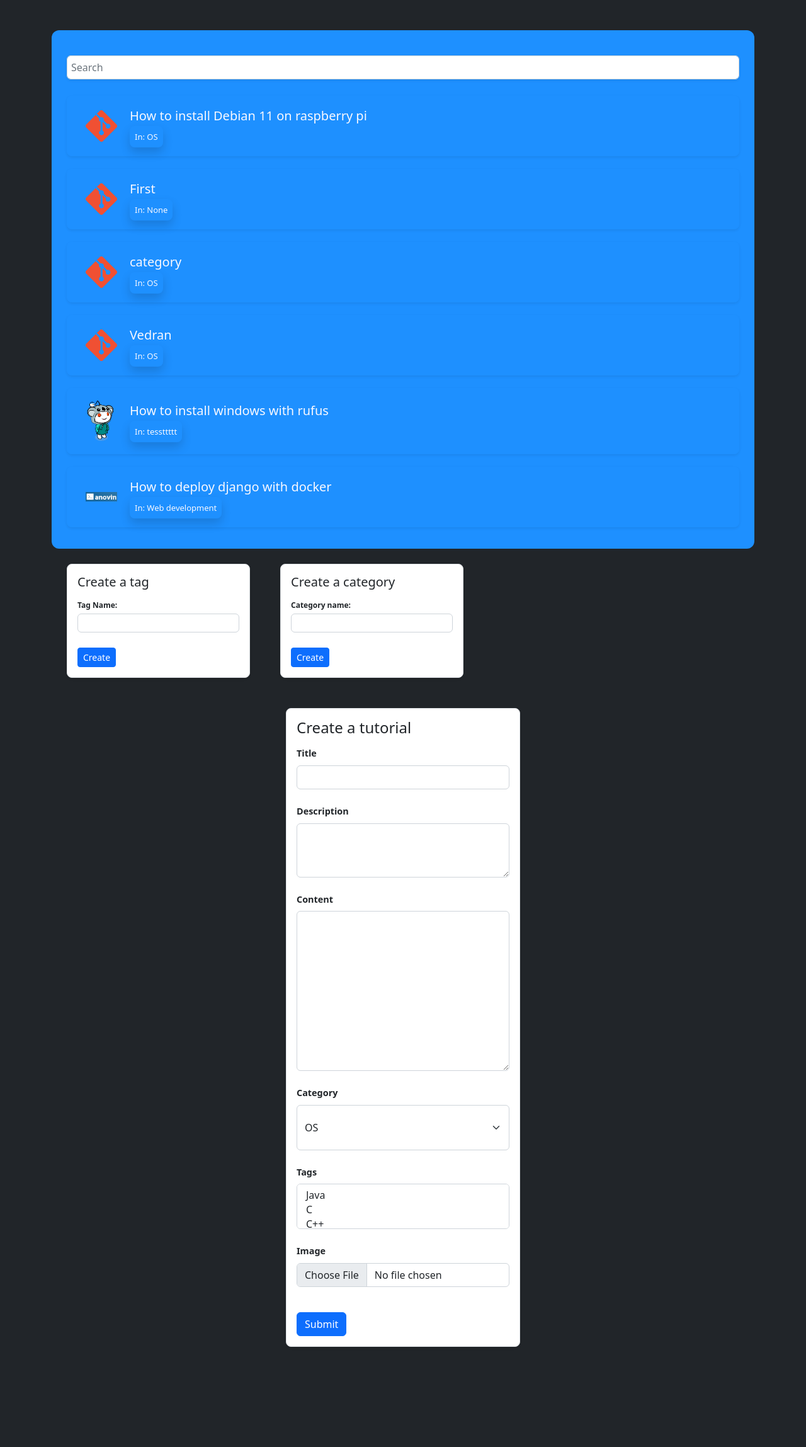
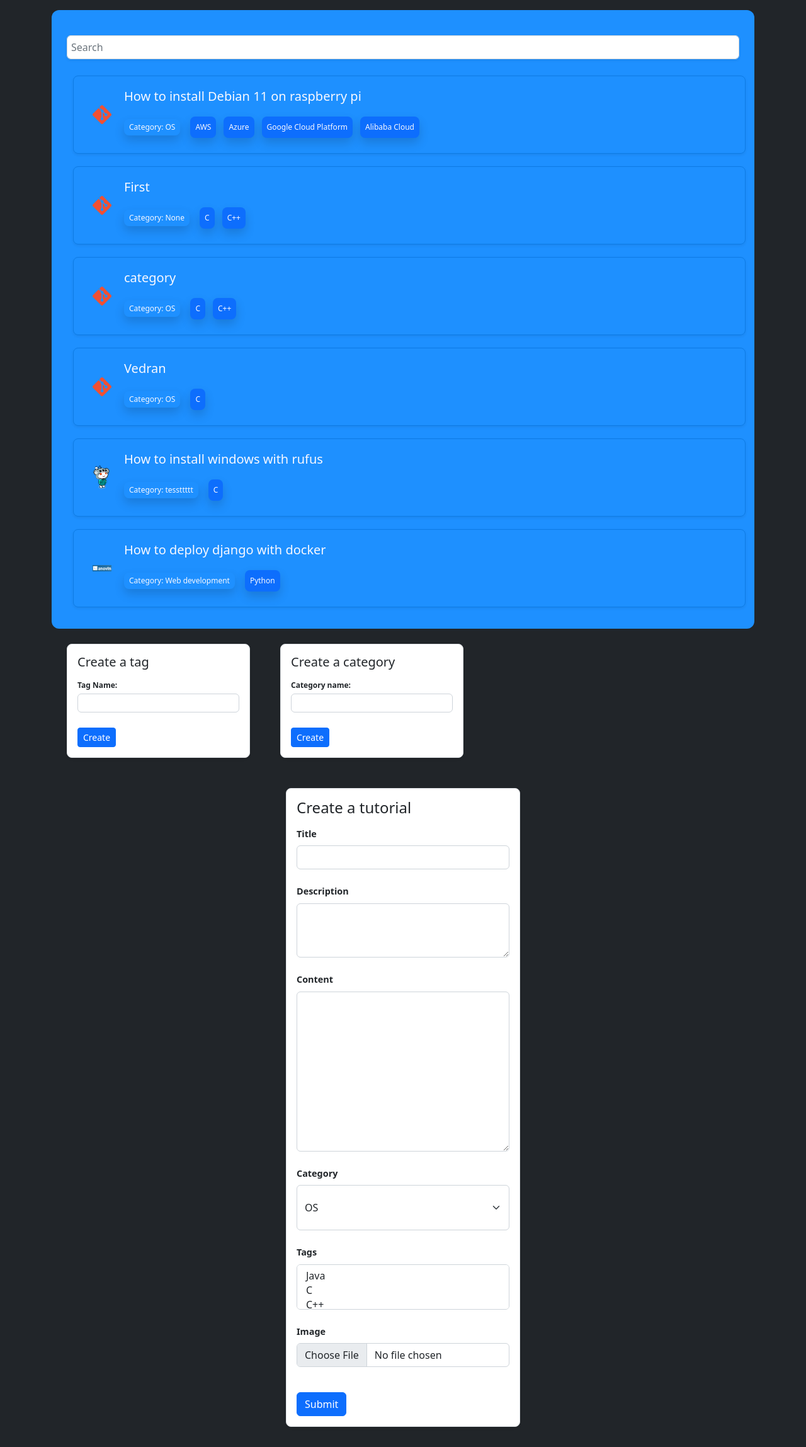
Before and after one commit to jum-mk/anovin, a Django app: page /tutorials in a window 1280 px wide. Shown: the whole page at 63% size. Before the commit the page ends 2138 px from the top, so only its background shows below. Run offline with Django 3.2, Linux system fonts and the light colour scheme; data comes from the database, SQL or seed files in the repository; both versions use the stored data as it was after the commit.

Commit message:
Changed the interface

```diff
--- a/web/templates/tutorials.html
+++ b/web/templates/tutorials.html
@@ -51,8 +51,13 @@
             margin-top: 1rem;
         }
 
+        .hover-bg:hover {
+            background: #2182de;
+        }
+        a{width: 100%;}
+
     </style>
-<body class="d-flex align-items-center justify-content-center flex-column bg-dark p-5">
+<body class="d-flex align-items-center justify-content-center flex-column bg-dark p-2 pt-3">
 
 
 <div class="container">
@@ -62,17 +67,30 @@
         <input type="text" class="form-control form-control-color w-100 shadow-sm m-3" placeholder="Search">
 
         {% for t in tuts %}
-            <div class="w-100 shadow-sm d-flex align-items-center"
-                 style="color:ghostwhite; border-radius: 8px; margin: 10px; padding: 20px;">
+            <a href="" class="text-white" style="text-decoration: none;">
+                <div class="w-100 shadow-sm d-flex align-items-center hover-bg"
+                     style="color:ghostwhite; border-radius: 8px; margin: 10px; padding: 20px; border: 1px solid #0d7be4; cursor:pointer;">
 
-                <img src="{{ t.img.url }}" style="width: 50px; margin-left: 10px; margin-right: 20px;">
-                <div class="">
-                    <h5>{{ t.title }}</h5>
-                    <span class="shadow p-2" style="border-radius: 8px; font-size: 13px; ">In: {{ t.category }}</span>
-                </div>
+                    <img src="{{ t.img.url }}" style="width: 30px; margin-left: 10px; margin-right: 20px;" class="d-none    d-sm-none d-md-block">
+                    <div class="">
+                        <h5 class="mb-3">{{ t.title }}</h5>
+
+                        <div class="d-inline-flex flex-wrap align-items-center">
+                        <span class="shadow me-2 p-1 pe-2 ps-2"
+                              style="border-radius: 8px; font-size: 12px; ">Category: {{ t.category }}</span>
 
 
-            </div>
+                            {% for tag in t.tags.all %}
+                                <span class="shadow p-2 bg-primary ms-2 me-1 mb-1 mt-1"
+                                      style="border-radius: 8px; font-size: 12px;"> {{ tag.name }}</span>
+                            {% endfor %}
+                        </div>
+
+                    </div>
+
+
+                </div>
+            </a>
         {% endfor %}
         <div class="d-flex flex-wrap align-items-center justify-content-center d-none">
             {% for tag in tags %}
```
Also changed, not shown: db.sqlite3, media/tutorials/images/12.png (added), media/tutorials/images/cdd20fde-f98f-4af0-83db-ff89981f28b0-removebg-preview.png (added).
